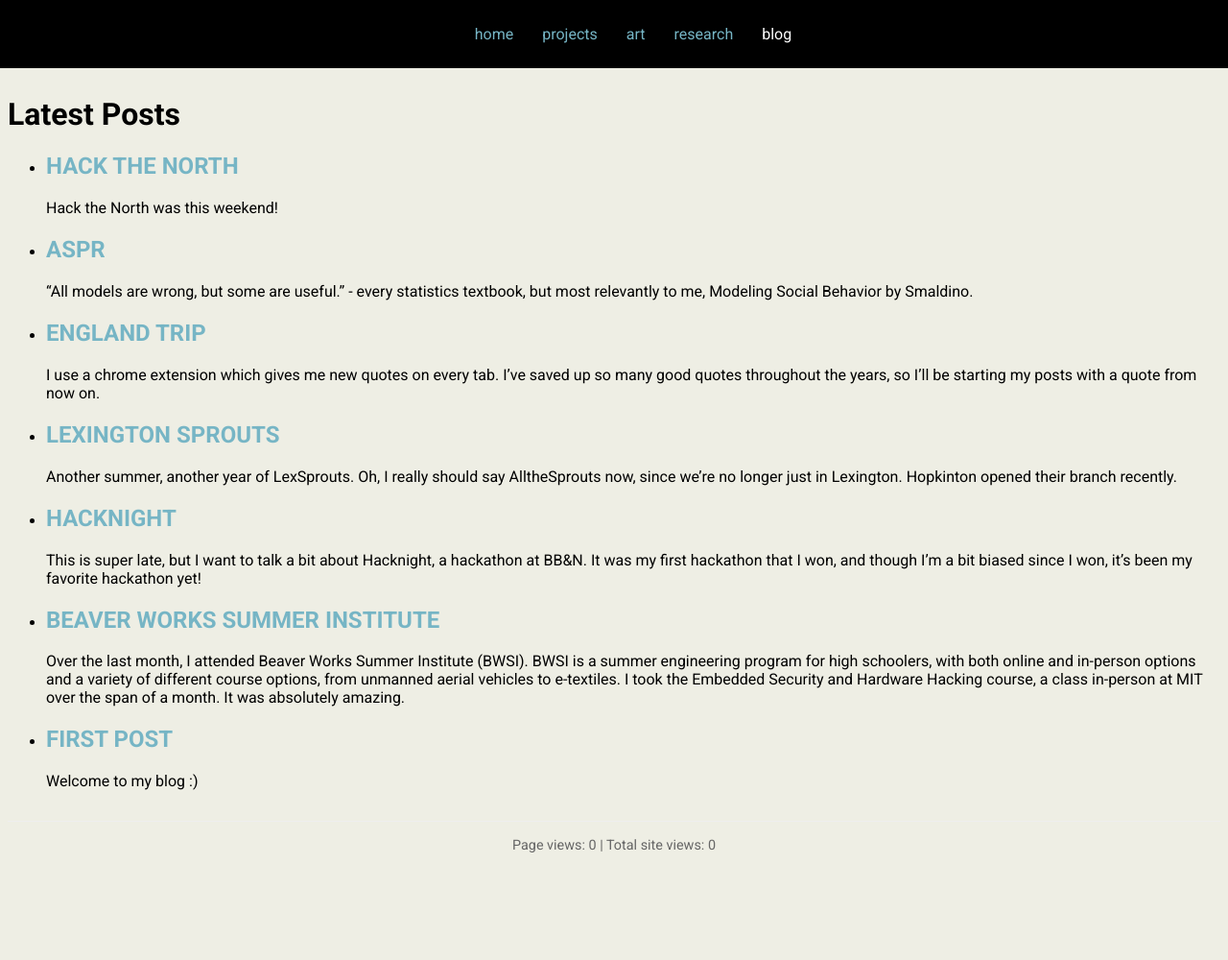
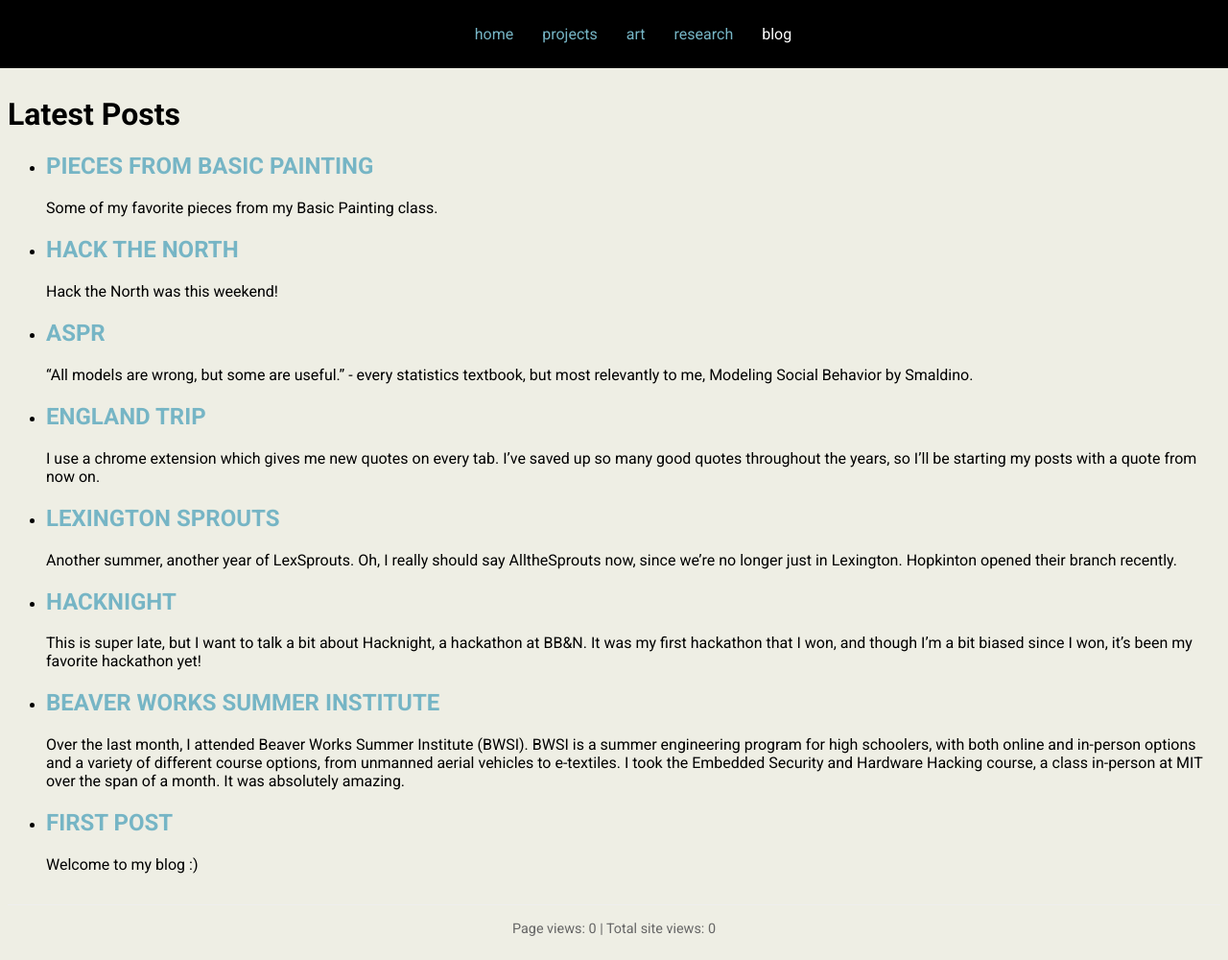
Before and after one commit to swan-07/swan-07.github.io, a Jekyll site: the page built from blog.html, in a window 1280 px wide and 1000 px high. Shown: the whole window at 96% size. Built offline with Jekyll 4.4.1, drawn with Linux system fonts in a browser that asks for light colours.

Commit message:
basic painting pieces

```diff
--- /dev/null
+++ b/_posts/2026-02-17-Pieces-from-Basic-Painting.md
@@ -0,0 +1,80 @@
+---
+layout: post
+author: stephanie
+---
+
+Some of my favorite pieces from my Basic Painting class.
+
+## Task 1: Color Cards
+
+<img src="/assets/images/art/basic_painting/task1colorcards.png" alt="Color Cards" style="max-width: 500px; width: 100%;">
+<img src="/assets/images/art/basic_painting/task1cardssortedhue.png" alt="Cards Sorted by Hue" style="max-width: 500px; width: 100%;">
+<img src="/assets/images/art/basic_painting/task1cardssortedvalue.png" alt="Cards Sorted by Value" style="max-width: 500px; width: 100%;">
+
+## Task 2: Egg
+
+<img src="/assets/images/art/basic_painting/task2egg1.png" alt="Egg 1" style="max-width: 500px; width: 100%;">
+<img src="/assets/images/art/basic_painting/task2egg2.png" alt="Egg 2" style="max-width: 500px; width: 100%;">
+
+## Task 3: Cat in MCY
+
+<img src="/assets/images/art/basic_painting/task3catmcy.png" alt="Cat in MCY" style="max-width: 500px; width: 100%;">
+
+## Task 4: Color Contrasts
+
+<img src="/assets/images/art/basic_painting/task4-1contrastofhue.png" alt="Contrast of Hue" style="max-width: 500px; width: 100%;">
+<img src="/assets/images/art/basic_painting/task4-2contrastofsaturation.png" alt="Contrast of Saturation" style="max-width: 500px; width: 100%;">
+<img src="/assets/images/art/basic_painting/task4-3contrastofwarmcool.png" alt="Contrast of Warm/Cool" style="max-width: 500px; width: 100%;">
+
+## Task 5: Value-Focused Still Life
+
+<img src="/assets/images/art/basic_painting/task5value-focusedstill-life.png" alt="Value-Focused Still Life" style="max-width: 500px; width: 100%;">
+
+## Task 6: Painting From Life Using Only White, Ultramarine, and Burnt Umber
+
+<img src="/assets/images/art/basic_painting/task6-referencefromlife.png" alt="Reference From Life" style="max-width: 500px; width: 100%;">
+<img src="/assets/images/art/basic_painting/task6-firstpaintingfromlife1.png" alt="First Painting From Life" style="max-width: 500px; width: 100%;">
+<img src="/assets/images/art/basic_painting/task6-finalusingonlywhiteultramarineandburntumber.png" alt="Final Using Only White, Ultramarine, and Burnt Umber" style="max-width: 500px; width: 100%;">
+
+## Task 7: Color Wheels and Palette
+
+<img src="/assets/images/art/basic_painting/task7-colorwheels.png" alt="Color Wheels" style="max-width: 500px; width: 100%;">
+<img src="/assets/images/art/basic_painting/task7-palette.png" alt="Palette" style="max-width: 500px; width: 100%;">
+
+## Task 8: Inverse/Reversed Color
+
+<img src="/assets/images/art/basic_painting/task8pendantinversecolor.png" alt="Pendant Inverse Color" style="max-width: 500px; width: 100%;">
+<img src="/assets/images/art/basic_painting/task8reversedcolor.jpg" alt="Reversed Color" style="max-width: 500px; width: 100%;">
+
+## Task 9: Landscape
+
+<img src="/assets/images/art/basic_painting/task9-base.png" alt="Base" style="max-width: 500px; width: 100%;">
+<img src="/assets/images/art/basic_painting/task9-puttingdowncolors.png" alt="Putting Down Colors" style="max-width: 500px; width: 100%;">
+<img src="/assets/images/art/basic_painting/task9-morecolors.png" alt="More Colors" style="max-width: 500px; width: 100%;">
+<img src="/assets/images/art/basic_painting/task9-restart.png" alt="Restart" style="max-width: 500px; width: 100%;">
+<img src="/assets/images/art/basic_painting/task9-finallandscape.png" alt="Final Landscape" style="max-width: 500px; width: 100%;">
+
+## Task 10: Transparent Self Portrait
+
+<img src="/assets/images/art/basic_painting/task10transparentlotsofgalkyloilselfportraitbase1.png" alt="Self Portrait Base" style="max-width: 500px; width: 100%;">
+<img src="/assets/images/art/basic_painting/task10morepaintdown.png" alt="More Paint Down" style="max-width: 500px; width: 100%;">
+<img src="/assets/images/art/basic_painting/task10morepaint.png" alt="More Paint" style="max-width: 500px; width: 100%;">
+<img src="/assets/images/art/basic_painting/task10highlights.png" alt="Highlights" style="max-width: 500px; width: 100%;">
+<img src="/assets/images/art/basic_painting/task10blendedanddried.png" alt="Blended and Dried" style="max-width: 500px; width: 100%;">
+<img src="/assets/images/art/basic_painting/task10background.png" alt="Background" style="max-width: 500px; width: 100%;">
+<img src="/assets/images/art/basic_painting/task10morecolorsandhighlights.png" alt="More Colors and Highlights" style="max-width: 500px; width: 100%;">
+<img src="/assets/images/art/basic_painting/task10blendedout.png" alt="Blended Out" style="max-width: 500px; width: 100%;">
+<img src="/assets/images/art/basic_painting/task10dried.png" alt="Dried" style="max-width: 500px; width: 100%;">
+<img src="/assets/images/art/basic_painting/task10detail.png" alt="Detail" style="max-width: 500px; width: 100%;">
+<img src="/assets/images/art/basic_painting/task10final.png" alt="Final" style="max-width: 500px; width: 100%;">
+
+## Task 11: Interaction of Color
+
+<img src="/assets/images/art/basic_painting/task11InteractionofColor.png" alt="Interaction of Color" style="max-width: 500px; width: 100%;">
+<img src="/assets/images/art/basic_painting/task11-findthreecolorsthatgivetheillusionoftransparency.png" alt="Three Colors That Give the Illusion of Transparency" style="max-width: 500px; width: 100%;">
+<img src="/assets/images/art/basic_painting/task11alltransparency.png" alt="All Transparency" style="max-width: 500px; width: 100%;">
+<img src="/assets/images/art/basic_painting/task11colorvibration.png" alt="Color Vibration" style="max-width: 500px; width: 100%;">
+<img src="/assets/images/art/basic_painting/task11-2colorsblendtogether.png" alt="2 Colors Blend Together" style="max-width: 500px; width: 100%;">
+<img src="/assets/images/art/basic_painting/task11-objectsred.png" alt="Objects Red" style="max-width: 500px; width: 100%;">
+<img src="/assets/images/art/basic_painting/task11-orangeyellowgreen.png" alt="Orange Yellow Green" style="max-width: 500px; width: 100%;">
+<img src="/assets/images/art/basic_painting/task11-blueindigoviolet.png" alt="Blue Indigo Violet" style="max-width: 500px; width: 100%;">
```
Also changed, not shown: art.html (+15 -0 lines), assets/images/art/basic_painting/task6-referencefromlife.png (added), assets/images/art/basic_painting/task8reversedcolor.jpg (added), 1 other file.
